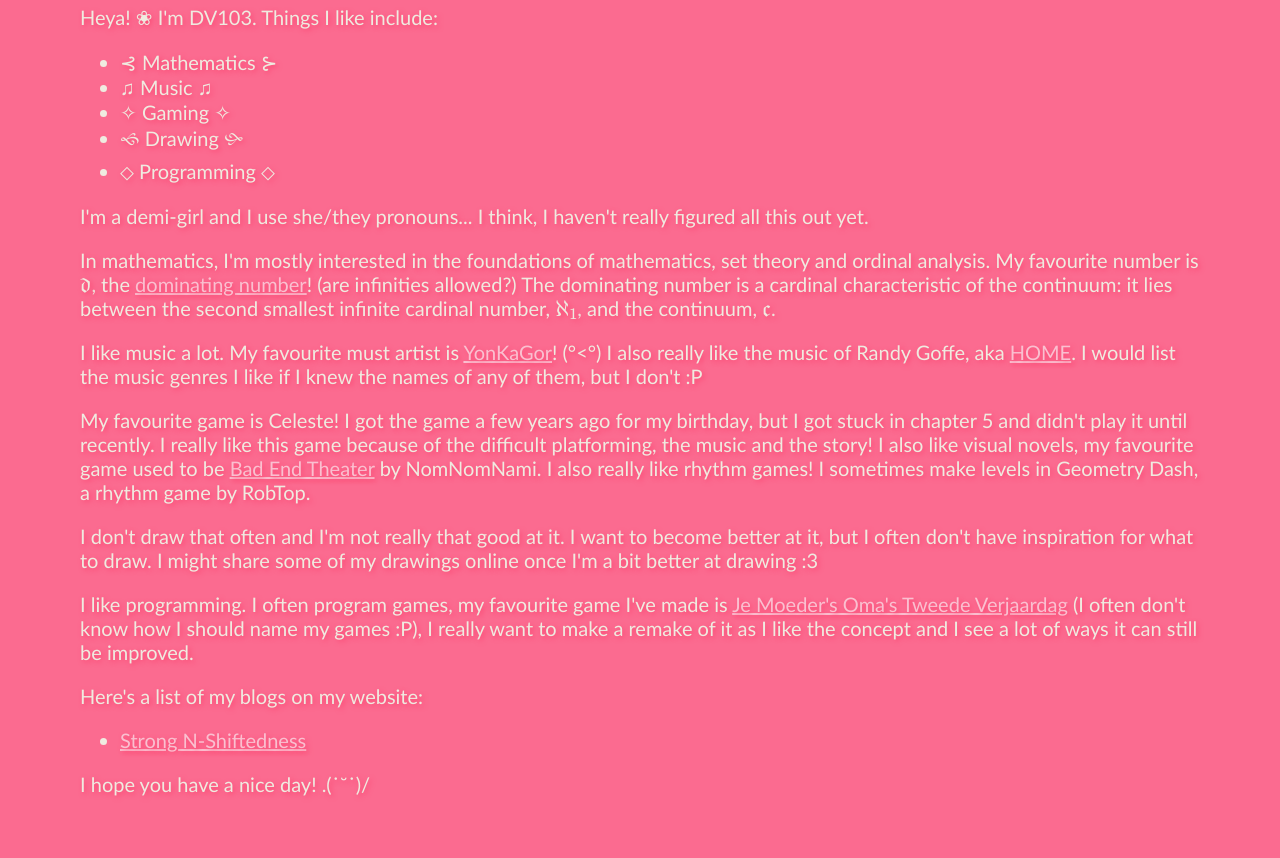
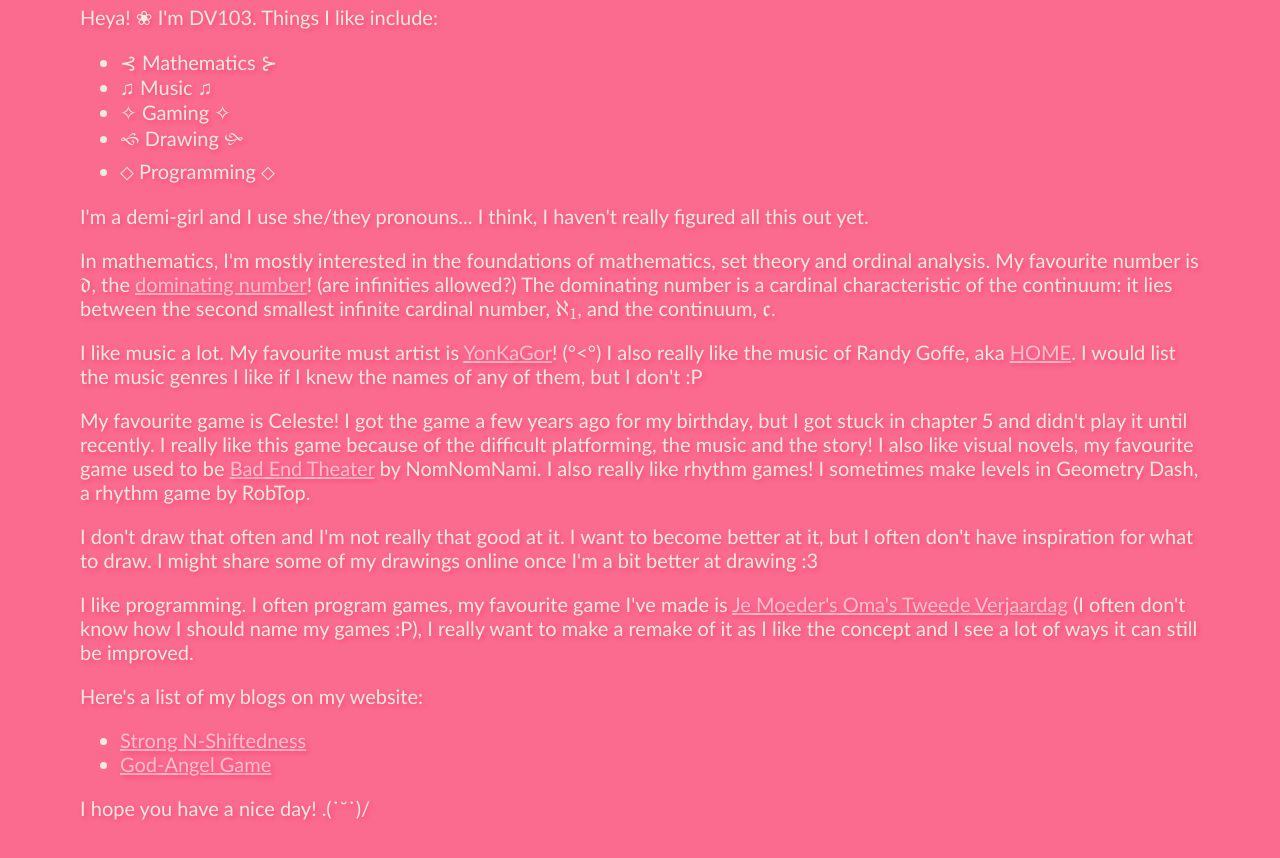
Before and after one commit to DaVinci103/DaVinci103.github.io, a plain HTML site: page index.html in a window 1280 px wide. Shown: the part 150-1008 px from the top of the page. Drawn offline with nearby package versions, Linux system fonts and the light colour scheme.

Commit message:
added a link to the god-angel game blog

```diff
--- a/index.html
+++ b/index.html
@@ -51,6 +51,7 @@
 
   <ul>
     <li><a href="blog/strong-N-shiftedness">Strong N-Shiftedness</a></li>
+    <li><a href="blog/god-angel-game">God-Angel Game</a></li>
   </ul>
 
   <p>
```
